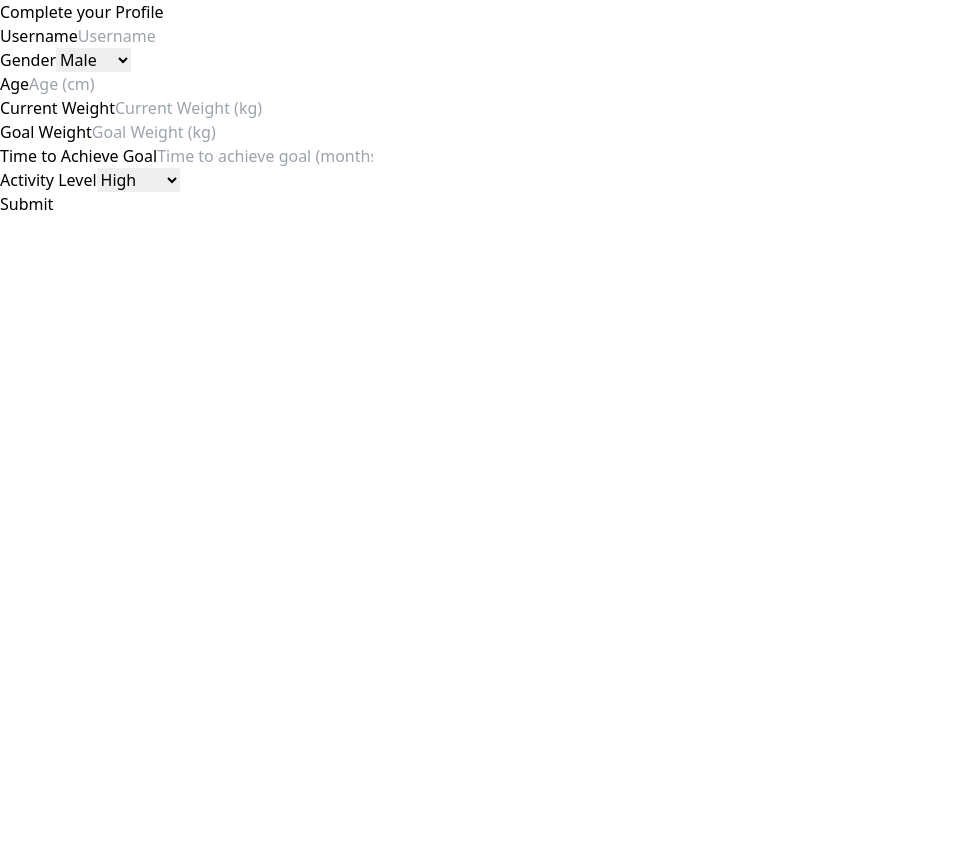
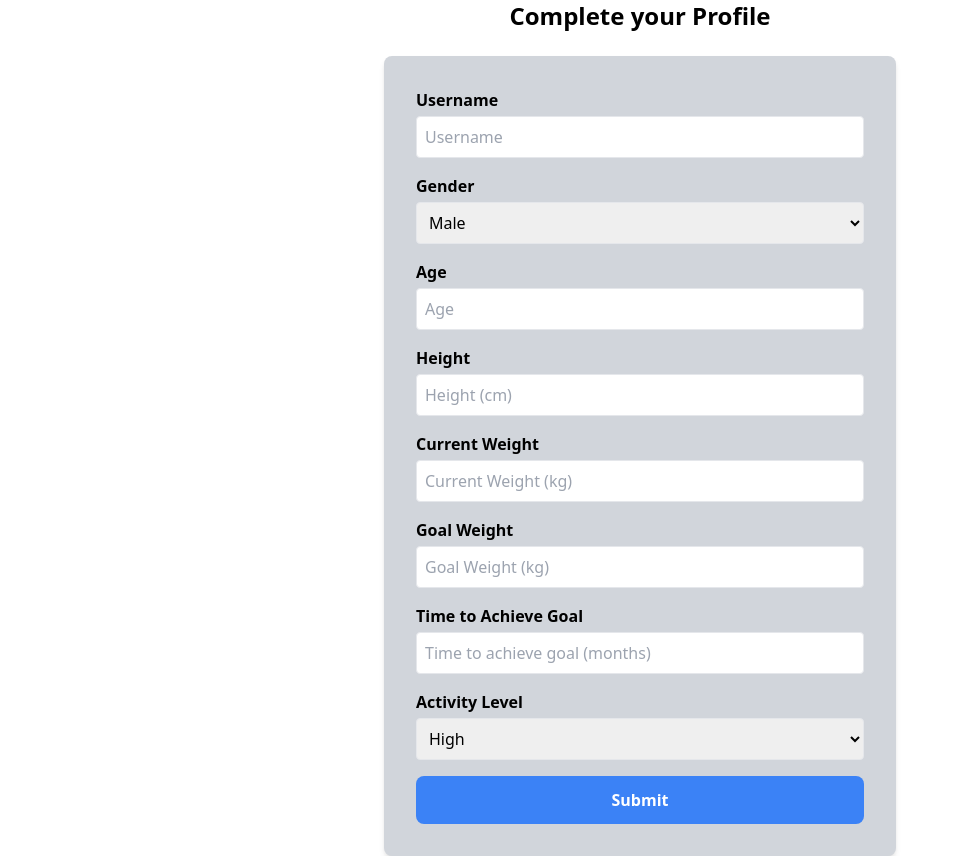
Before and after one commit to siddharthaasal/fitness-hub, a Next.js app: page /user-details/complete-profile in a window 1280 px wide. Shown: the whole page, without its empty margins (0-959 px from the left). Before the commit the page ends 800 px from the top, so only its background shows below. Built offline with nearby package versions, Linux system fonts and the light colour scheme; no server answers.

Commit message:
Backend: User Details Form

```diff
--- /dev/null
+++ b/app/api/user-details/complete-profile/route.ts
@@ -0,0 +1,18 @@
+import { NextRequest, NextResponse } from "next/server";
+import { PrismaClient } from "@prisma/client/extension";
+
+const prisma = new PrismaClient();
+
+export async function POST(req: NextRequest) {
+    try {
+        const userProfileFormData = await req.json();
+        console.log("Received data:", userProfileFormData);
+
+        // Process data here (e.g., save to database)
+
+        return NextResponse.json({ msg: "Data received successfully" }, { status: 200 });
+    } catch (error) {
+        console.error("Error processing data:", error);
+        return NextResponse.json({ msg: "Failed to process data" }, { status: 500 });
+    }
+}
--- a/app/user-details/complete-profile/page.tsx
+++ b/app/user-details/complete-profile/page.tsx
@@ -2,8 +2,10 @@
 
 
 import { z } from "zod";
-import { useForm, SubmitHandler } from "react-hook-form";
+import { useForm } from "react-hook-form";
 import { zodResolver } from "@hookform/resolvers/zod"
+import { useSession } from "next-auth/react";
+import { useEffect } from "react";
 
 enum GenderEnum {
     Male = "Male",
@@ -38,79 +40,168 @@ const userDetailsSchema = z.object({
 
 type FormFields = z.infer<typeof userDetailsSchema>;
 
+export default function () {
 
+    //Fetch userId
+    const { data: session, status } = useSession();
+    const userId = session?.user?.id;
 
-export default function () {
+    useEffect(() => {
+        if (userId) {
+            console.log("User id", userId);
+        }
+    }, [userId]);
+
+    console.log(status);
 
     const { register, handleSubmit, formState: { errors } } = useForm<FormFields>({
         resolver: zodResolver(userDetailsSchema),
     });
 
-    function onSubmit(data: FormFields) {
-        console.log("Form submitted data is \n ");
+    async function onSubmit(data: FormFields) {
+
+        console.log("Form being collected in frontend is \n ", data);
+
+        if (!userId) {
+            console.error("Session does not exist");
+            alert("Session expired: Please log in again");
+            return;
+        }
+
+        const fromData = {
+            ...data, userId,
+        };
+
+        try {
+            const response = await fetch("http://localhost:3000/api/user-details/complete-profile", {
+                method: "POST",
+                headers: {
+                    "Content-Type": "application/json",
+                },
+                body: JSON.stringify(fromData),
+            });
+
+            if (!response.ok) {
+                throw new Error("Failed to submit data");
+            }
+
+            const result = await response.json();
+            console.log("Backend response after submiting 'complete-profile' form: ", result);
+
+
+        } catch (error) {
+            console.error("Error submitting form: ", error);
+            alert("Failed to submit");
+        }
+    }
+
+    function onError(errors: any) {
+        console.log("Errors are: ", errors);
     }
 
 
 
     return (
         <>
-            <h1>Complete your Profile</h1>
+            <h1 className="text-2xl font-bold text-center mb-6">Complete your Profile</h1>
 
-            <form onSubmit={handleSubmit(onSubmit)}>
-
-                <div>
-                    <label>Username</label>
-                    <input {...register("username")} type="text" placeholder="Username" />
-                    {errors.username && <p>{errors.username.message}</p>}
+            <form
+                onSubmit={handleSubmit(onSubmit, onError)}
+                className="max-w-lg mx-auto p-8 bg-gray-300 shadow-md rounded-lg space-y-4"
+            >
+                <div className="flex flex-col">
+                    <label className="font-semibold">Username</label>
+                    <input
+                        {...register("username")}
+                        type="text"
+                        placeholder="Username"
+                        className="border rounded p-2 mt-1"
+                    />
+                    {errors.username && <p className="text-red-500 text-sm">{errors.username.message}</p>}
                 </div>
 
-                <div>
-                    <label>Gender</label>
-                    <select {...register("gender")}>
+                <div className="flex flex-col">
+                    <label className="font-semibold">Gender</label>
+                    <select {...register("gender")} className="border rounded p-2 mt-1">
                         <option value="Male">Male</option>
                         <option value="Female">Female</option>
                         <option value="Other">Other</option>
                     </select>
-                    {errors.gender && <p>{errors.gender.message}</p>}
+                    {errors.gender && <p className="text-red-500 text-sm">{errors.gender.message}</p>}
                 </div>
 
-                <div>
-                    <label>Age</label>
-                    <input {...register("age", { valueAsNumber: true })} type="number" placeholder="Age (cm)" />
-                    {errors.age && <p>{errors.age.message}</p>}
+                <div className="flex flex-col">
+                    <label className="font-semibold">Age</label>
+                    <input
+                        {...register("age", { valueAsNumber: true })}
+                        type="number"
+                        placeholder="Age"
+                        className="border rounded p-2 mt-1"
+                    />
+                    {errors.age && <p className="text-red-500 text-sm">{errors.age.message}</p>}
                 </div>
 
-                <div>
-                    <label>Current Weight</label>
-                    <input {...register("currentWeight", { valueAsNumber: true })} type="number" step="0.01" placeholder="Current Weight (kg)" />
-                    {errors.currentWeight && <p>{errors.currentWeight.message}</p>}
+                <div className="flex flex-col">
+                    <label className="font-semibold">Height</label>
+                    <input
+                        {...register("height", { valueAsNumber: true })}
+                        type="number"
+                        placeholder="Height (cm)"
+                        className="border rounded p-2 mt-1"
+                    />
+                    {errors.height && <p className="text-red-500 text-sm">{errors.height.message}</p>}
                 </div>
 
-                <div>
-                    <label>Goal Weight</label>
-                    <input {...register("goalWeight", { valueAsNumber: true })} type="number" step="0.01" placeholder="Goal Weight (kg)" />
-                    {errors.goalWeight && <p>{errors.goalWeight.message}</p>}
+                <div className="flex flex-col">
+                    <label className="font-semibold">Current Weight</label>
+                    <input
+                        {...register("currentWeight", { valueAsNumber: true })}
+                        type="number"
+                        step="0.01"
+                        placeholder="Current Weight (kg)"
+                        className="border rounded p-2 mt-1"
+                    />
+                    {errors.currentWeight && <p className="text-red-500 text-sm">{errors.currentWeight.message}</p>}
                 </div>
 
-                <div>
-                    <label>Time to Achieve Goal</label>
-                    <input {...register("timeLeftToAchieveGoal", { valueAsNumber: true })} type="number" placeholder="Time to achieve goal (months)" />
-                    {errors.timeLeftToAchieveGoal && <p>{errors.timeLeftToAchieveGoal.message}</p>}
+                <div className="flex flex-col">
+                    <label className="font-semibold">Goal Weight</label>
+                    <input
+                        {...register("goalWeight", { valueAsNumber: true })}
+                        type="number"
+                        step="0.01"
+                        placeholder="Goal Weight (kg)"
+                        className="border rounded p-2 mt-1"
+                    />
+                    {errors.goalWeight && <p className="text-red-500 text-sm">{errors.goalWeight.message}</p>}
                 </div>
 
-                <div>
-                    <label>Activity Level</label>
-                    <select {...register("activityLevel")}>
+                <div className="flex flex-col">
+                    <label className="font-semibold">Time to Achieve Goal</label>
+                    <input
+                        {...register("timeLeftToAchieveGoal", { valueAsNumber: true })}
+                        type="number"
+                        placeholder="Time to achieve goal (months)"
+                        className="border rounded p-2 mt-1"
+                    />
+                    {errors.timeLeftToAchieveGoal && <p className="text-red-500 text-sm">{errors.timeLeftToAchieveGoal.message}</p>}
+                </div>
+
+                <div className="flex flex-col">
+                    <label className="font-semibold">Activity Level</label>
+                    <select {...register("activityLevel")} className="border rounded p-2 mt-1">
                         <option value="High">High</option>
                         <option value="Medium">Medium</option>
                         <option value="Low">Low</option>
                     </select>
-                    {errors.activityLevel && <p>{errors.activityLevel.message}</p>}
+                    {errors.activityLevel && <p className="text-red-500 text-sm">{errors.activityLevel.message}</p>}
                 </div>
 
-                <button type="submit">Submit</button>
+                <button type="submit" className="w-full bg-blue-500 text-white font-semibold p-3 rounded-lg hover:bg-blue-600">
+                    Submit
+                </button>
             </form>
+        </>
+    );
 
-        </>
-    )
 }
```
Also changed, not shown: auth.ts (+17 -9 lines).
